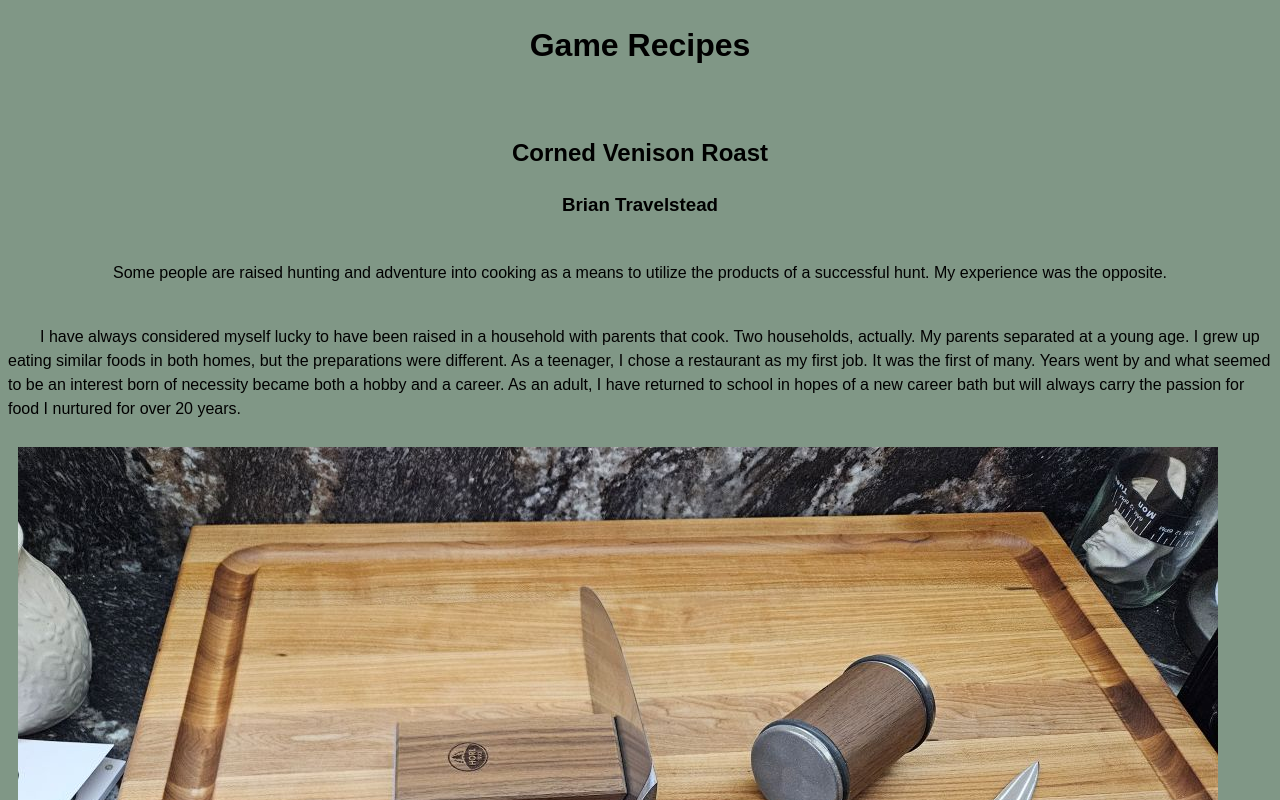
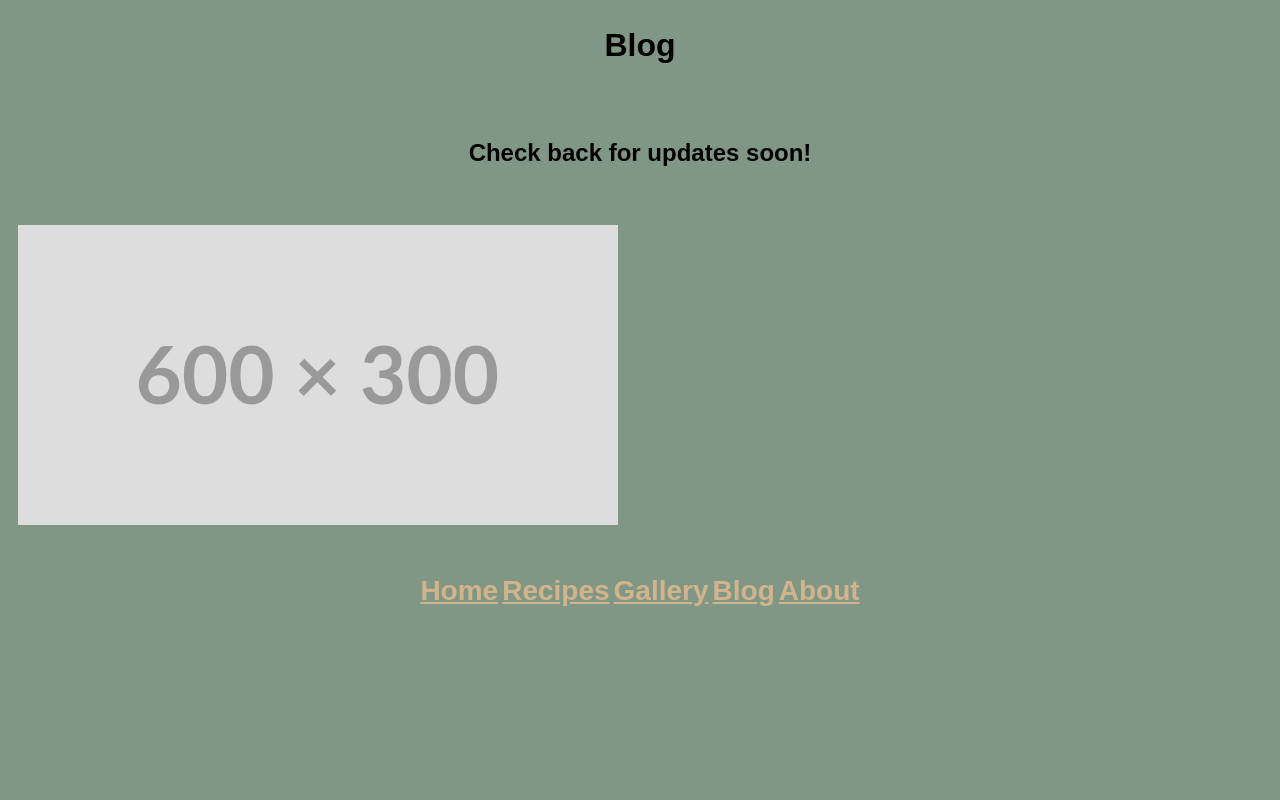
Before and after one commit to Btravelstead13/_153_project, a plain HTML site: page blog.html in a window 1280 px wide. Shown: the top 800 px of the page. Drawn offline with Linux system fonts and the light colour scheme.

Commit message:
page creation about blog photos

```diff
--- a/blog.html
+++ b/blog.html
@@ -8,24 +8,16 @@
     </head>
     <body>
         <header>
-            <h1>Game Recipes</h1><br>
-            <h2>Corned Venison Roast</h2>
-            <h3>Brian Travelstead</h3>
+            <h1>Blog</h1>
+            <br>
+            <h2>Check back for updates soon!</h2>
             <br>
         </header>
-        <div>Some people are raised hunting and adventure into cooking as a means to utilize the products of a successful hunt. My experience was the opposite.</div>
-        <br>
-        <p>I have always considered myself lucky to have been raised in a household with parents that cook. Two households, actually. My parents separated at a young age. I grew up eating similar foods in both homes, but the preparations were different. As a teenager, I chose a restaurant as my first job. It was the first of many. Years went by and what seemed to be an interest born of necessity became both a hobby and a career. As an adult, I have returned to school in hopes of a new career bath but will always carry the passion for food I nurtured for over 20 years.
-        </p>
-
-        <img src="sharpenknives1200.jpg" alt="image of two knives and sharpener">
-
-        <p>Hunting came later. I have enjoyed hiking, fishing, and shooting sports most of my life. On many occasions, fishing had brought home higher quality ingredients than what I could find (or afford) at the store. At the suggestion of several of my friends, I tried hunting for the first time in my early thirties. In time, I applied the skills and methods I had picked up in my culiinary education and from the various kitchens I have worked in to the game I brought home. Venison and squirrel in particular.</p>
 
 
-        <img src="deershotgun1200.jpg" alt="shotgun resting against deer">
+        <img src="600x300.svg" alt="stock photo">
 
-        <p>Vension, a red meat simliar to beef or lamb, has countless prepartation options. Pot roast was one of the meals I mentioned earlier that I loved growing up, whether it was prepared by my mother or my father. For my own home, I prefer to brine the roast in advance. This process is known as "corning". The meat is submerged for several days in a liquid with aromatics and a curing salt. The result is the same flavorful, rose-colored roast served as corned beef, but lower in fat and cholesterol.</p>
+
 <nav>
             <table>
                 <th><a href="index.html">Home</a></th>
```
Also changed, not shown: about.html (+2 -12 lines).
